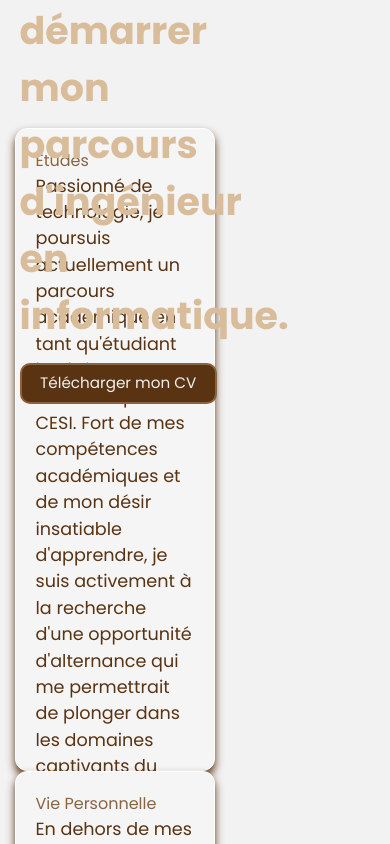
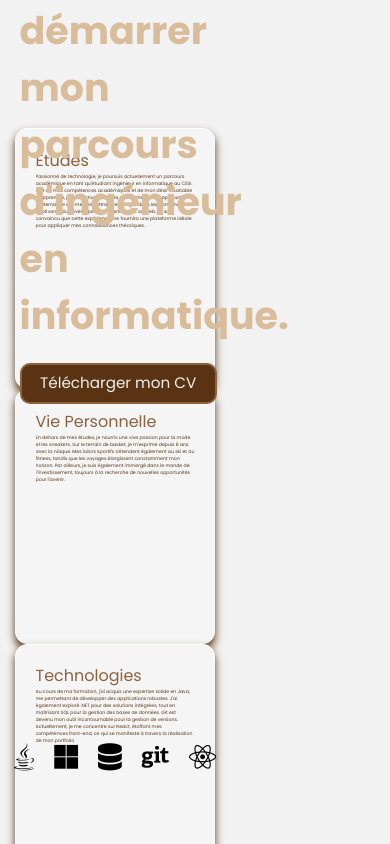
Before and after one commit to Rudoni/MonPortfolio, a React (Create React App) app: page / in a window 390 px wide. Shown: the part 820-1664 px from the top of the page. Built offline with nearby package versions, Linux system fonts and the light colour scheme.

Commit message:
modif css

```diff
--- a/src/components/About/About.css
+++ b/src/components/About/About.css
@@ -31,7 +31,8 @@ html {
 }
 
 .about-section p {
-    font-size: 110%;
+    font-size: 1.2vw;
+    overflow-y: auto;
 }
 
 .about-section:hover {
@@ -65,3 +66,10 @@ p{
 .tech-icons i, .tech-icons img {
     margin: 0 10px; /* espace entre les icônes */
 }
+
+
+@media (max-width: 480px) {
+    .about-section {
+        flex: 1 0 100%; /* Chaque section prend 100% de la largeur sur les petits écrans */
+    }
+}
```
